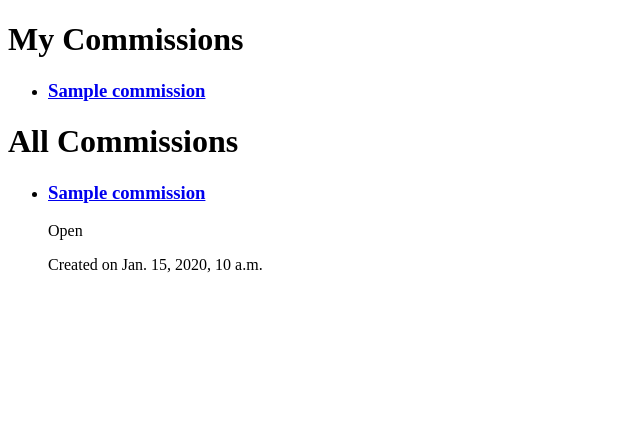
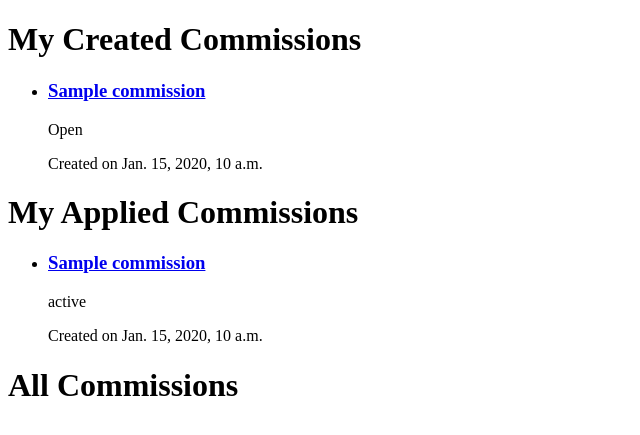
Before and after one commit to AdrMrcs/hobbysite-E-1, a Django app: template templates/commission_list.html in a window 1280 px wide. Shown: the part 47-482 px from the top of the page, without its empty margins (0-640 px from the left). Run offline with Django 5.2, Linux system fonts and the light colour scheme; a user stored in the database is signed in; tables that the repository leaves empty hold one stand-in row (values such as "Sample post"); the template is opened without the code that fills it: values that come from a table or form of the project are taken from there, most other values are stand-ins (such as "Sample title", 1, 10 or a date in 2020).

Commit message:
commissions: created & applied commissions showing

```diff
--- a/templates/commission_list.html
+++ b/templates/commission_list.html
@@ -4,12 +4,26 @@
 {% block title %}Commission List{% endblock %}
 {% block content %}
 
-  <h1>My Commissions</h1>
   {% if user.is_authenticated %}
+    <h1>My Created Commissions</h1>
+
     <ul>
       {% for commission in user_created %}
         <li>
           <h3><a href="{{ commission.get_absolute_url }}">{{ commission.title }}</a></h3>
+          <p>{{ commission.get_status }}</p>
+          <p>Created on {{ commission.created_on }}</p>
+        </li>
+      {% endfor %}
+    </ul>
+
+    <h1>My Applied Commissions</h1>
+    <ul>
+      {% for commission in user_applied %}
+        <li>
+          <h3><a href="{{ commission.get_absolute_url }}">{{ commission.title }}</a></h3>
+          <p>{{ commission.get_status }}</p>
+          <p>Created on {{ commission.created_on }}</p>
         </li>
       {% endfor %}
     </ul>
@@ -19,10 +33,10 @@
   <h1>All Commissions</h1>
   <ul>
     {% for commission in object_list %}
-      {% if commission.is_open and if not in user_created %}
+      {% if commission.is_open and commission not in user_created and commission not in user_applied %}
         <li>
           <h3><a href="{{ commission.get_absolute_url }}">{{ commission.title }}</a></h3>
-          <p>Open</p>
+          <p>{{ commission.get_status }}</p>
           <p>Created on {{ commission.created_on }}</p>
         </li>
       {% endif %}
@@ -31,7 +45,7 @@
 
   <ul>
     {% for commission in object_list %}
-      {% if commission.is_full %}
+      {% if commission.is_full and commission not in user_created and commission not in user_applied %}
         <li>
           <h3><a href="{{ commission.get_absolute_url }}">{{ commission.title }}</a></h3>
           <p>Full</p>
@@ -43,7 +57,7 @@
 
   <ul>
     {% for commission in object_list %}
-      {% if commission.is_completed %}
+      {% if commission.is_completed and commission not in user_created and commission not in user_applied %}
         <li>
           <h3><a href="{{ commission.get_absolute_url }}">{{ commission.title }}</a></h3>
           <p>Completed</p>
@@ -55,7 +69,7 @@
 
   <ul>
     {% for commission in object_list %}
-      {% if commission.is_discontinued %}
+      {% if commission.is_discontinued and commission not in user_created and commission not in user_applied %}
         <li>
           <h3><a href="{{ commission.get_absolute_url }}">{{ commission.title }}</a></h3>
           <p>Discontinued</p>
```
Also changed, not shown: commissions/views.py (+7 -1 lines).
